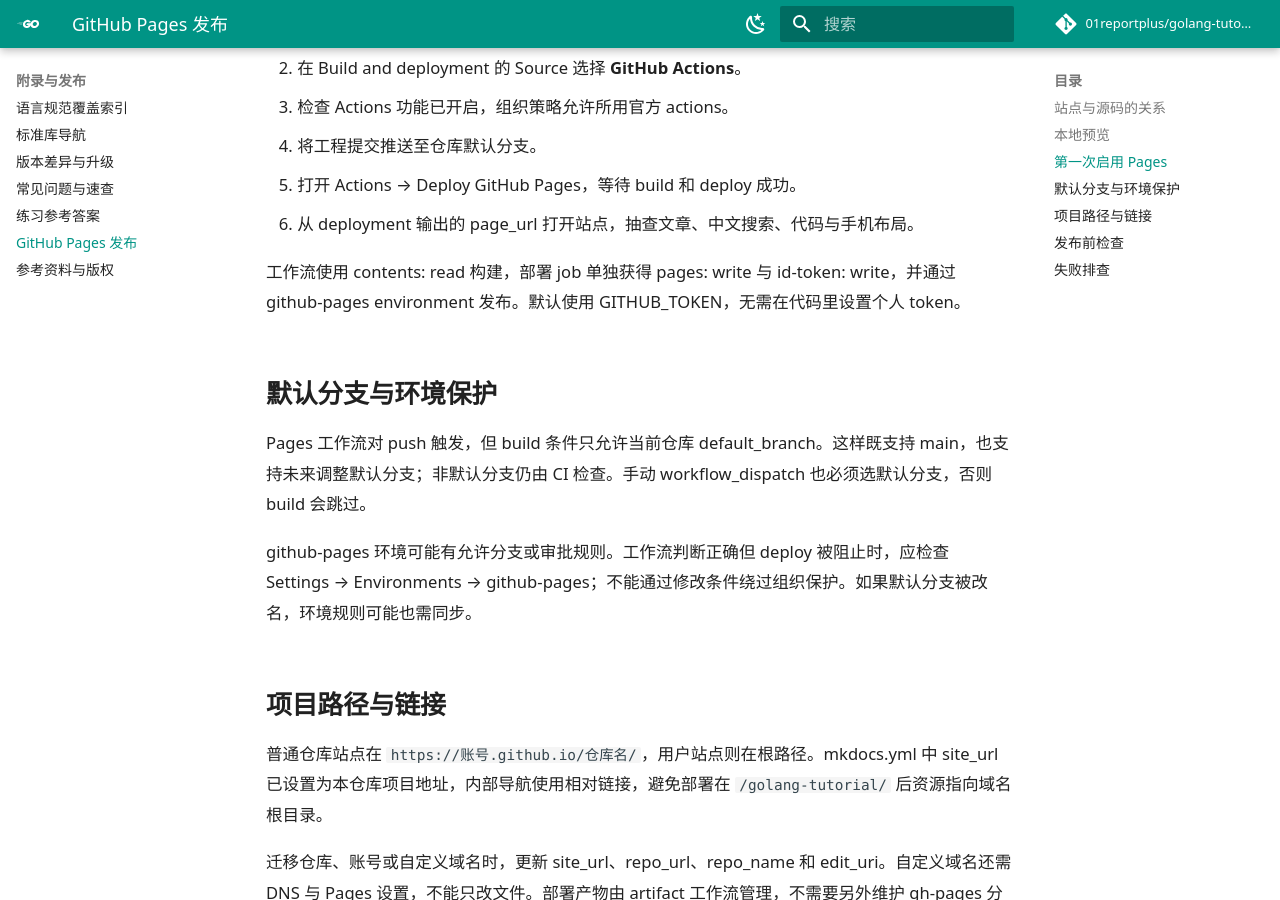
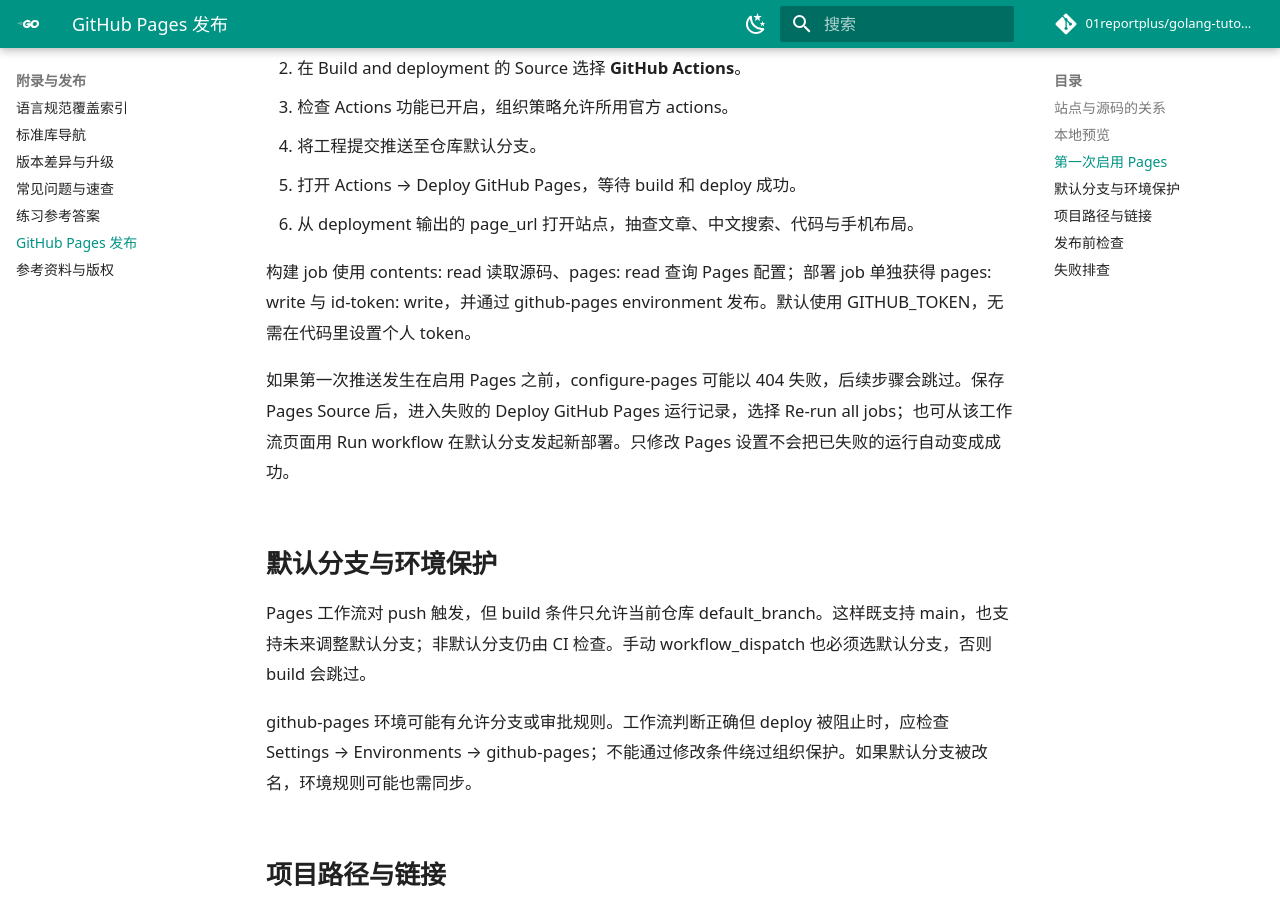
Before and after one commit to 01reportplus/golang-tutorial, an MkDocs documentation site: the page built from docs/appendix/publishing.md, in a window 1280 px wide and 900 px high, scrolled down 999 px. Built offline with MkDocs 1.6.1 and Material for MkDocs 9.7.7, drawn with Linux system fonts in a browser that asks for light colours; comment, search, counter and statistics services are not loaded.

Commit message:
fix: grant Pages build read access to site settings

```diff
--- a/docs/appendix/publishing.md
+++ b/docs/appendix/publishing.md
@@ -35,7 +35,9 @@
 5. 打开 Actions → Deploy GitHub Pages，等待 build 和 deploy 成功。
 6. 从 deployment 输出的 page_url 打开站点，抽查文章、中文搜索、代码与手机布局。
 
-工作流使用 contents: read 构建，部署 job 单独获得 pages: write 与 id-token: write，并通过 github-pages environment 发布。默认使用 GITHUB_TOKEN，无需在代码里设置个人 token。
+构建 job 使用 contents: read 读取源码、pages: read 查询 Pages 配置；部署 job 单独获得 pages: write 与 id-token: write，并通过 github-pages environment 发布。默认使用 GITHUB_TOKEN，无需在代码里设置个人 token。
+
+如果第一次推送发生在启用 Pages 之前，configure-pages 可能以 404 失败，后续步骤会跳过。保存 Pages Source 后，进入失败的 Deploy GitHub Pages 运行记录，选择 Re-run all jobs；也可从该工作流页面用 Run workflow 在默认分支发起新部署。只修改 Pages 设置不会把已失败的运行自动变成成功。
 
 ## 默认分支与环境保护
 
```
Also changed, not shown: VALIDATION.md (+8 -2 lines), 1 other file.
